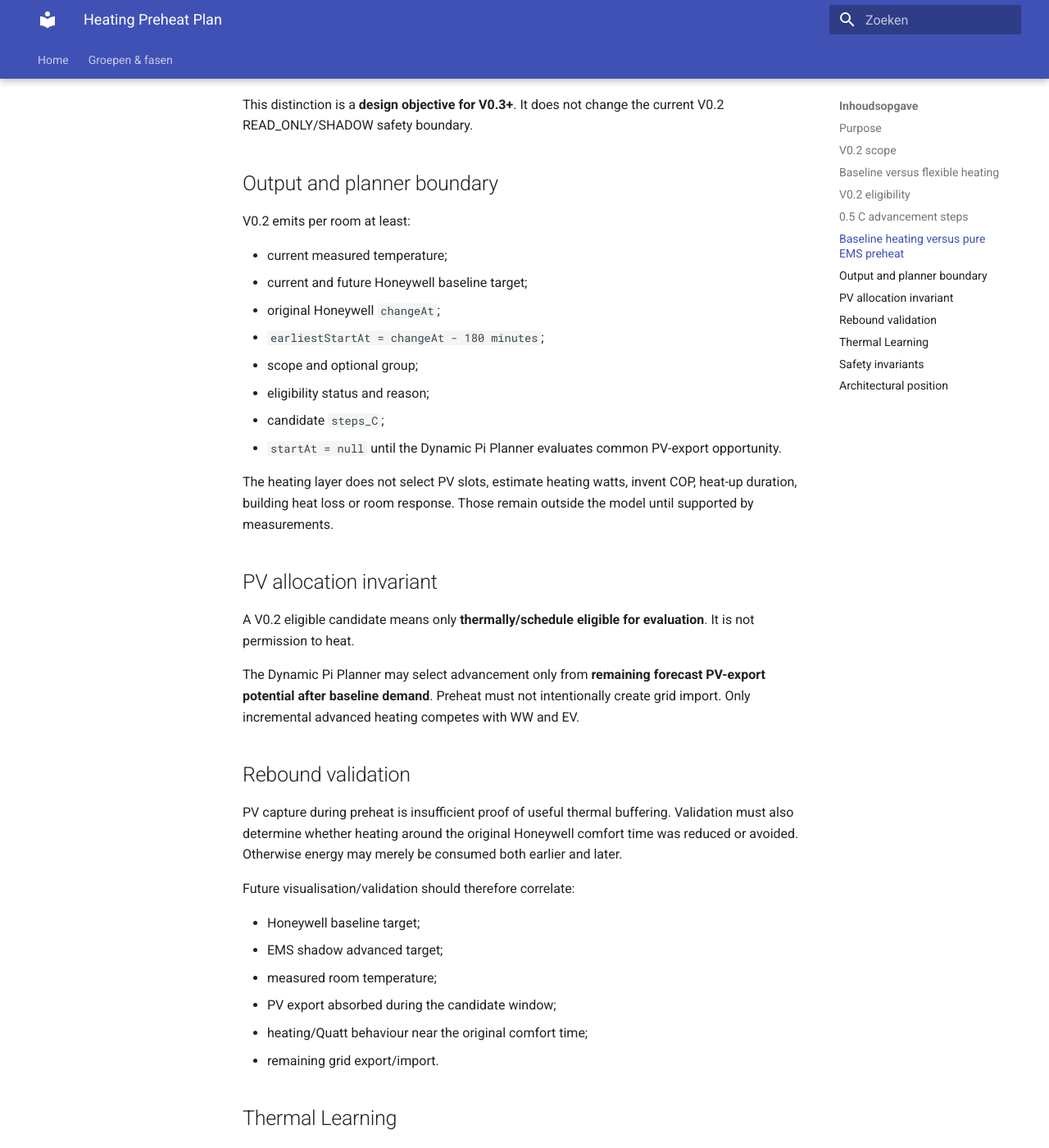
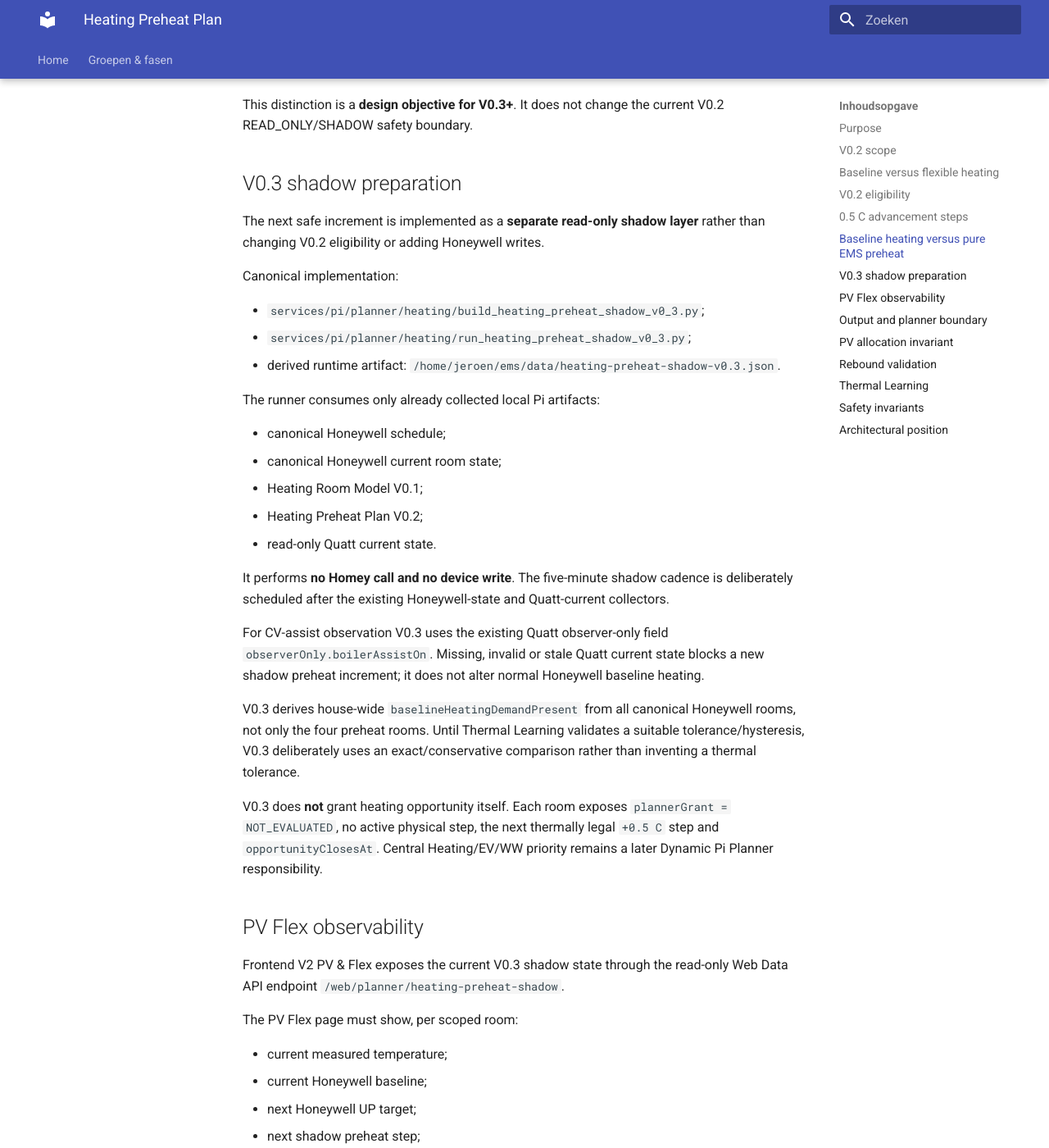
Before and after one commit to OnsKasteeltje/homey-energy-manual, an MkDocs documentation site: the page built from docs/software-architecture/components/heating-preheat-plan.md, in a window 1280 px wide and 1400 px high, scrolled down 3091 px. Shown: the whole window at 82% size. Built offline with MkDocs 1.6.1 and Material for MkDocs 9.7.7, drawn with Linux system fonts in a browser that asks for light colours; some of the changed text lies outside the part shown.

Commit message:
docs(heating): document V0.3 shadow boundary

```diff
--- a/docs/software-architecture/components/heating-preheat-plan.md
+++ b/docs/software-architecture/components/heating-preheat-plan.md
@@ -93,6 +93,48 @@ Preheat therefore exists only while the EMS is intentionally holding an advanced
 
 This distinction is a **design objective for V0.3+**. It does not change the current V0.2 READ_ONLY/SHADOW safety boundary.
 
+## V0.3 shadow preparation
+
+The next safe increment is implemented as a **separate read-only shadow layer** rather than changing V0.2 eligibility or adding Honeywell writes.
+
+Canonical implementation:
+
+- `services/pi/planner/heating/build_heating_preheat_shadow_v0_3.py`;
+- `services/pi/planner/heating/run_heating_preheat_shadow_v0_3.py`;
+- derived runtime artifact: `/home/jeroen/ems/data/heating-preheat-shadow-v0.3.json`.
+
+The runner consumes only already collected local Pi artifacts:
+
+- canonical Honeywell schedule;
+- canonical Honeywell current room state;
+- Heating Room Model V0.1;
+- Heating Preheat Plan V0.2;
+- read-only Quatt current state.
+
+It performs **no Homey call and no device write**. The five-minute shadow cadence is deliberately scheduled after the existing Honeywell-state and Quatt-current collectors.
+
+For CV-assist observation V0.3 uses the existing Quatt observer-only field `observerOnly.boilerAssistOn`. Missing, invalid or stale Quatt current state blocks a new shadow preheat increment; it does not alter normal Honeywell baseline heating.
+
+V0.3 derives house-wide `baselineHeatingDemandPresent` from all canonical Honeywell rooms, not only the four preheat rooms. Until Thermal Learning validates a suitable tolerance/hysteresis, V0.3 deliberately uses an exact/conservative comparison rather than inventing a thermal tolerance.
+
+V0.3 does **not** grant heating opportunity itself. Each room exposes `plannerGrant = NOT_EVALUATED`, no active physical step, the next thermally legal `+0.5 C` step and `opportunityClosesAt`. Central Heating/EV/WW priority remains a later Dynamic Pi Planner responsibility.
+
+## PV Flex observability
+
+Frontend V2 PV & Flex exposes the current V0.3 shadow state through the read-only Web Data API endpoint `/web/planner/heating-preheat-shadow`.
+
+The PV Flex page must show, per scoped room:
+
+- current measured temperature;
+- current Honeywell baseline;
+- next Honeywell UP target;
+- next shadow preheat step;
+- advancement window;
+- baseline-heating/CV guard state;
+- central planner grant state and decision reason.
+
+This is presentation only. The Web Data API remains allowlist-only and has no control route. Missing Heating Preheat shadow data must degrade only this panel and must not break PV/EV observability.
+
 ## Output and planner boundary
 
 V0.2 emits per room at least:
```
